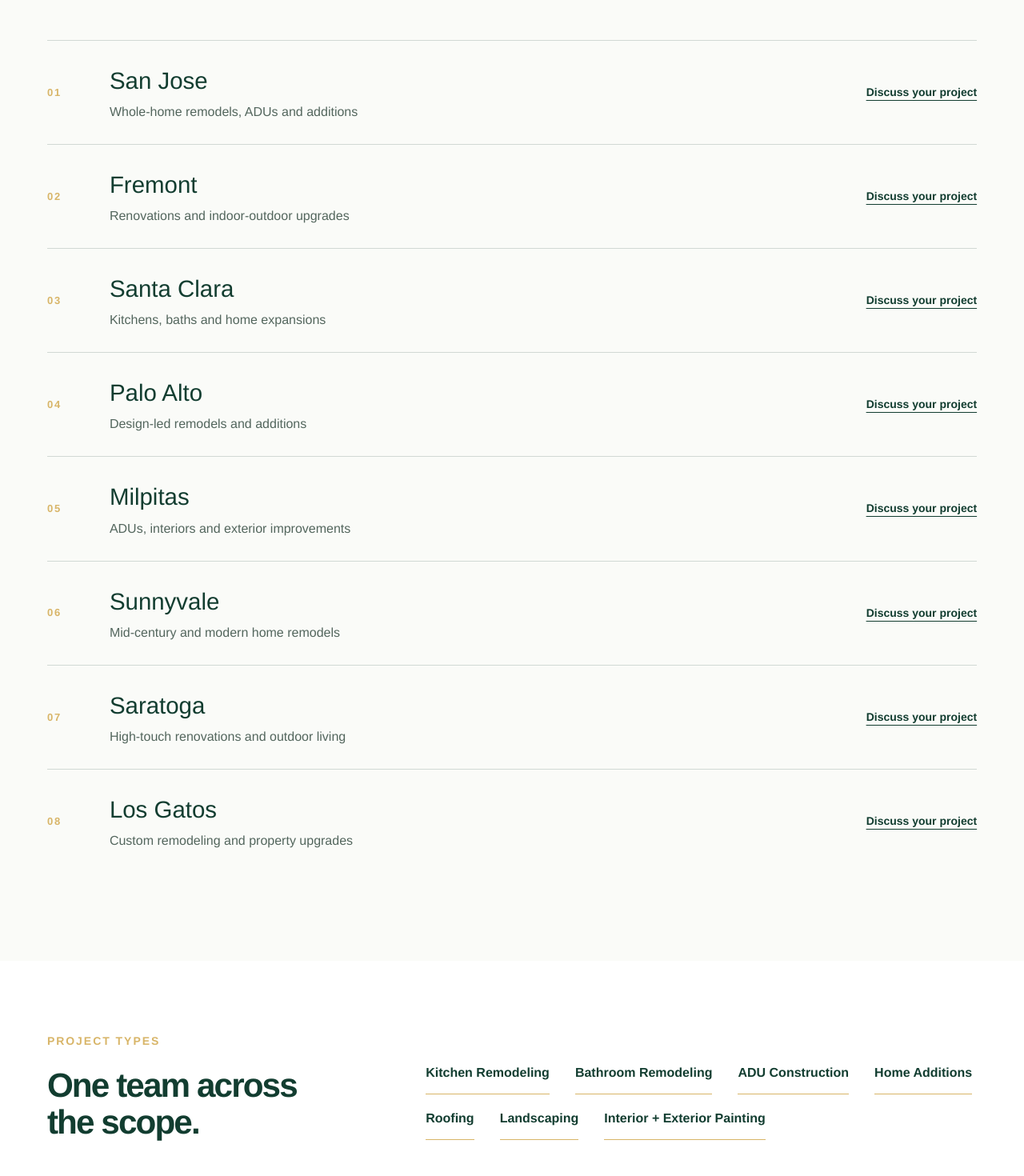
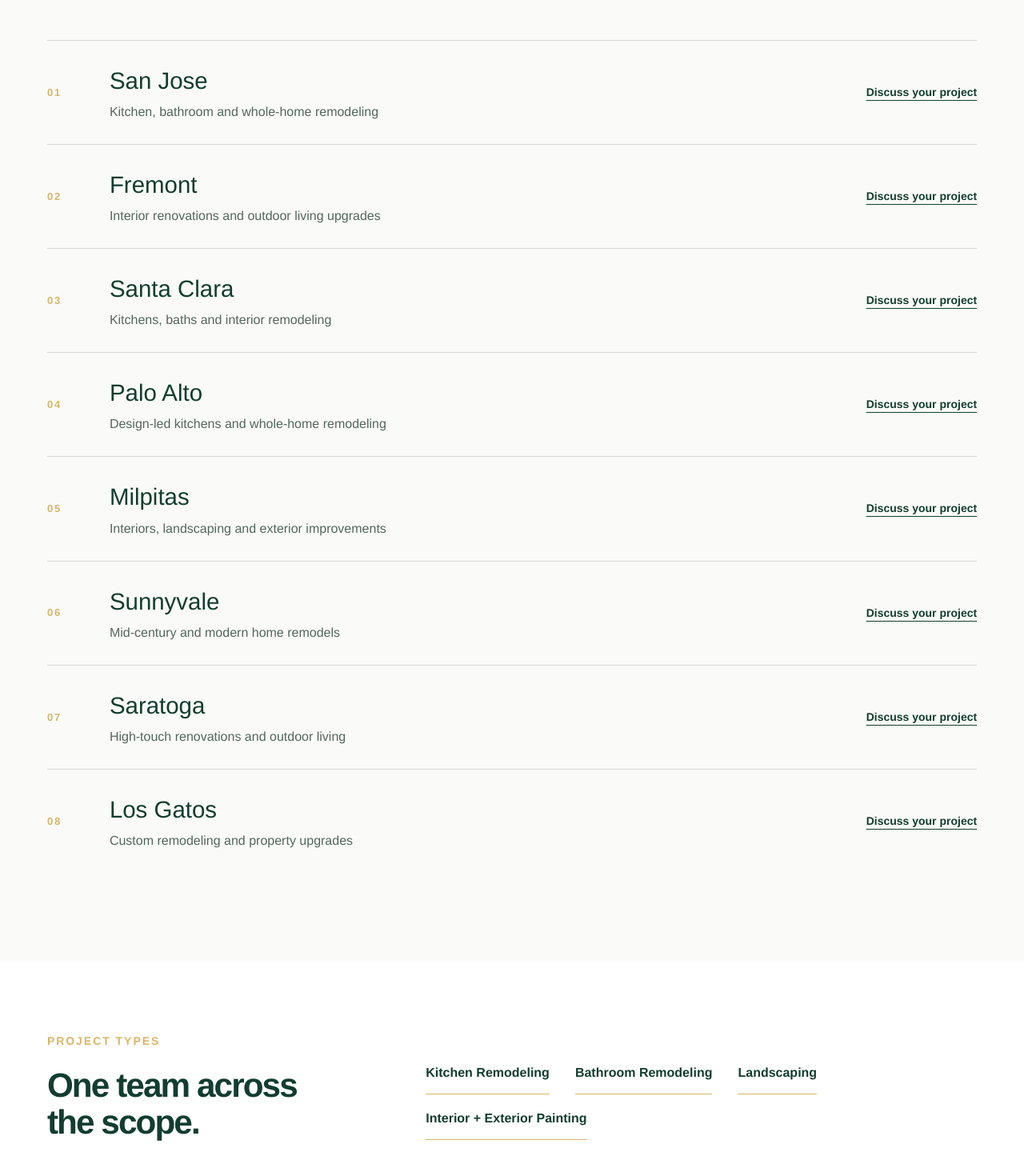
Before and after one commit to thomasaADS/south-bay-remodeling-site, a Next.js app: page /service-areas in a window 1280 px wide. Shown: the part 1040-2510 px from the top of the page at 80% size. Built offline with nearby package versions, Linux system fonts and the light colour scheme.

Commit message:
Remove ADU, roofing and addition services

```diff
--- a/app/layout.tsx
+++ b/app/layout.tsx
@@ -7,7 +7,7 @@ const siteUrl = "https://formadpb.com";
 const googleTagManagerId = "GTM-T3WRGP6K";
 const title = "FORMA Design + Build | San Jose Remodeling Contractor";
 const description =
-  "FORMA Design + Build is a San Jose general contractor serving South Bay homeowners with kitchen and bathroom remodeling, ADUs, additions, roofing, landscaping and painting.";
+  "FORMA Design + Build is a San Jose general contractor serving South Bay homeowners with kitchen and bathroom remodeling, whole-home improvements, landscaping and painting.";
 
 export const metadata: Metadata = {
   metadataBase: new URL(siteUrl),
--- a/app/page.tsx
+++ b/app/page.tsx
@@ -95,8 +95,8 @@ export default function Home() {
               <span>you live.</span>
             </h1>
             <p className="hero-intro">
-              Thoughtful remodeling, ADUs and additions. One connected team from
-              first idea to final detail, here in the South Bay.
+              Thoughtful kitchens, bathrooms and whole-home remodeling. One connected
+              team from first idea to final detail, here in the South Bay.
             </p>
             <div className="hero-actions">
               <a className="button button-primary" href="#consultation">
@@ -142,9 +142,7 @@ export default function Home() {
           {[
             "Kitchens",
             "Bathrooms",
-            "ADUs",
-            "Additions",
-            "Roofing",
+            "Whole-home remodeling",
             "Landscaping",
             "Painting",
           ].map((service) => (
@@ -346,7 +344,7 @@ export default function Home() {
                 <span>South Bay cities</span>
               </div>
               <div>
-                <strong>7</strong>
+                <strong>4</strong>
                 <span>Core service categories</span>
               </div>
               <div>
@@ -413,9 +411,9 @@ export default function Home() {
             </p>
             <div className="project-types">
               <span>Kitchen or bath</span>
-              <span>ADU or addition</span>
               <span>Whole-home remodel</span>
               <span>Exterior + landscape</span>
+              <span>Interior + exterior painting</span>
             </div>
             <div className="direct-contact" aria-label="Direct contact options">
               <a href="tel:+14082347914">Call (408) 234-7914</a>
@@ -444,7 +442,8 @@ export default function Home() {
             <strong>Services</strong>
             <a href="/services/kitchen-remodeling">Kitchen Remodeling</a>
             <a href="/services/bathroom-remodeling">Bathroom Remodeling</a>
-            <a href="/services/adu-construction">ADUs</a>
+            <a href="/services/landscaping">Landscaping</a>
+            <a href="/services/interior-exterior-painting">Painting</a>
             <a href="/services">All Services</a>
           </div>
           <div>
--- a/app/services/page.tsx
+++ b/app/services/page.tsx
@@ -6,7 +6,7 @@ import { services } from "../site-data";
 
 export const metadata: Metadata = {
   title: "Home Remodeling Services in San Jose",
-  description: "Explore FORMA Design + Build services for kitchens, bathrooms, ADUs, additions, roofing, landscaping and painting in San Jose and the South Bay.",
+  description: "Explore FORMA Design + Build services for kitchens, bathrooms, whole-home improvements, landscaping and painting in San Jose and the South Bay.",
   alternates: { canonical: "/services" },
 };
 
--- a/app/site-data.ts
+++ b/app/site-data.ts
@@ -43,50 +43,8 @@ export const services: Service[] = [
     ],
   },
   {
-    slug: "adu-construction",
+    slug: "landscaping",
     number: "03",
-    title: "ADU Construction",
-    shortTitle: "ADUs",
-    text: "Detached ADUs, attached units and garage conversions planned to make the most of your property and long-term goals.",
-    intro: "An ADU begins with feasibility: site conditions, access, utilities, setbacks, size and intended use. FORMA helps organize those decisions into a coordinated design and construction path.",
-    includes: ["Early site and feasibility review", "Detached, attached or conversion planning", "Layout and finish direction", "Utility and access coordination", "Permit-document coordination", "Construction and completion"],
-    planning: ["Intended use and desired level of privacy", "Property access, utilities and site constraints", "Size, layout and storage priorities", "City review requirements and project sequencing"],
-    questions: [
-      { question: "What type of ADU may fit my property?", answer: "The answer depends on the lot, existing structures, access, utilities and local requirements. A focused feasibility review is the right first step." },
-      { question: "Can a garage be converted into an ADU?", answer: "Some garages can be converted, but structure, ceiling height, foundation, utilities, parking and code conditions must be reviewed." },
-    ],
-  },
-  {
-    slug: "home-additions",
-    number: "04",
-    title: "Home Additions",
-    shortTitle: "Additions",
-    text: "Seamless room additions and expanded living areas that feel intentional, balanced and connected to the original home.",
-    intro: "A successful addition should feel like it belongs to the home. FORMA coordinates the new layout, structure, exterior connection and interior finishes so the added space supports the way the whole house works.",
-    includes: ["Programming and layout studies", "Existing-home connection planning", "Structural and engineering coordination", "Exterior massing and material direction", "Permit-document coordination", "Construction and finish integration"],
-    planning: ["Why the home needs more space", "How the addition changes circulation and daylight", "Structural, roof and foundation connections", "Budget, phasing and temporary living considerations"],
-    questions: [
-      { question: "How do you make an addition feel original to the home?", answer: "Proportion, rooflines, openings, materials and interior transitions should be considered together from the beginning." },
-      { question: "Can we remain in the house during construction?", answer: "That depends on the scope, access and utility interruptions. The construction plan should address safety, separation and disruption before work begins." },
-    ],
-  },
-  {
-    slug: "roofing",
-    number: "05",
-    title: "Roofing",
-    shortTitle: "Roofing",
-    text: "Roof replacement, repairs, weatherproofing and related exterior work coordinated as part of one clear project plan.",
-    intro: "Roofing work protects the home and often connects with drainage, insulation, ventilation, solar, additions or exterior updates. FORMA plans the scope around the broader condition of the property.",
-    includes: ["Existing-condition review", "Repair or replacement scope", "Material and color direction", "Flashing, drainage and ventilation coordination", "Related exterior detail planning", "Construction and site protection"],
-    planning: ["Roof age, active leaks and visible damage", "Material condition and remaining service life", "Drainage, flashing and ventilation details", "Related remodeling or exterior work"],
-    questions: [
-      { question: "Does every roof problem require replacement?", answer: "No. The appropriate scope depends on age, material condition, leak locations and the condition of flashing and roof penetrations." },
-      { question: "Can roofing be coordinated with an addition?", answer: "Yes. Planning the roof connection with the addition helps align structure, drainage, materials and construction sequencing." },
-    ],
-  },
-  {
-    slug: "landscaping",
-    number: "06",
     title: "Landscaping",
     shortTitle: "Landscaping",
     text: "Outdoor rooms, hardscape, planting, decks and gathering spaces designed for the South Bay’s indoor-outdoor lifestyle.",
@@ -94,13 +52,13 @@ export const services: Service[] = [
     includes: ["Outdoor-space programming", "Patio, path and hardscape direction", "Deck and gathering-area planning", "Planting and privacy strategy", "Drainage and lighting coordination", "Construction and finish integration"],
     planning: ["How the space will be used throughout the day", "Indoor-outdoor circulation and sightlines", "Sun, shade, privacy and maintenance", "Drainage, irrigation and material durability"],
     questions: [
-      { question: "Can landscaping be part of a larger remodel?", answer: "Yes. Coordinating exterior work with doors, kitchens, additions and site access often creates a more cohesive result." },
+      { question: "Can landscaping be part of a larger remodel?", answer: "Yes. Coordinating exterior work with doors, kitchens, patios and site access often creates a more cohesive result." },
       { question: "What should be planned before selecting plants?", answer: "Use, circulation, drainage, sun exposure, privacy, irrigation and the hardscape layout should guide the planting direction." },
     ],
   },
   {
     slug: "interior-exterior-painting",
-    number: "07",
+    number: "04",
     title: "Interior + Exterior Painting",
     shortTitle: "Painting",
     text: "Meticulous preparation and a refined finish that brings the architecture, materials and color story together.",
@@ -115,20 +73,20 @@ export const services: Service[] = [
 ];
 
 export const cities = [
-  { slug: "san-jose", name: "San Jose", description: "Whole-home remodels, ADUs and additions" },
-  { slug: "fremont", name: "Fremont", description: "Renovations and indoor-outdoor upgrades" },
-  { slug: "santa-clara", name: "Santa Clara", description: "Kitchens, baths and home expansions" },
-  { slug: "palo-alto", name: "Palo Alto", description: "Design-led remodels and additions" },
-  { slug: "milpitas", name: "Milpitas", description: "ADUs, interiors and exterior improvements" },
+  { slug: "san-jose", name: "San Jose", description: "Kitchen, bathroom and whole-home remodeling" },
+  { slug: "fremont", name: "Fremont", description: "Interior renovations and outdoor living upgrades" },
+  { slug: "santa-clara", name: "Santa Clara", description: "Kitchens, baths and interior remodeling" },
+  { slug: "palo-alto", name: "Palo Alto", description: "Design-led kitchens and whole-home remodeling" },
+  { slug: "milpitas", name: "Milpitas", description: "Interiors, landscaping and exterior improvements" },
   { slug: "sunnyvale", name: "Sunnyvale", description: "Mid-century and modern home remodels" },
   { slug: "saratoga", name: "Saratoga", description: "High-touch renovations and outdoor living" },
   { slug: "los-gatos", name: "Los Gatos", description: "Custom remodeling and property upgrades" },
 ] as const;
 
 export const faqs = [
-  { question: "What types of projects does FORMA take on?", answer: "FORMA supports kitchen and bathroom remodels, ADUs, additions, roofing, landscaping, painting and coordinated whole-home improvements throughout the South Bay." },
+  { question: "What types of projects does FORMA take on?", answer: "FORMA supports kitchen and bathroom remodels, landscaping, painting and coordinated whole-home improvements throughout the South Bay." },
   { question: "Can you help with design and permits?", answer: "Yes. The design-build approach is intended to connect early planning, design decisions, documentation, city requirements and construction into a more coordinated path. Exact requirements vary by city and project scope." },
-  { question: "How early should we contact you?", answer: "The earlier the better—especially for an ADU, structural remodel or addition. Early feasibility work helps reveal site, budget and permit considerations before decisions become expensive to change." },
+  { question: "How early should we contact you?", answer: "The earlier the better—especially for a kitchen, bathroom or whole-home remodel. Early planning helps reveal site, budget and permit considerations before decisions become expensive to change." },
   { question: "Do you work throughout the South Bay?", answer: "The core service area includes San Jose, Fremont, Santa Clara, Palo Alto, Milpitas, Sunnyvale, Saratoga and Los Gatos." },
   { question: "Where is FORMA Design + Build located?", answer: "FORMA Design + Build is based at 360 S Market St, Unit 1707, San Jose, CA 95113 and serves homeowners throughout the South Bay." },
   { question: "How can I contact FORMA?", answer: "Call (408) 234-7914, email Office@formadpb.com or complete the project consultation form on this site." },
--- a/lib/consultation.ts
+++ b/lib/consultation.ts
@@ -1,10 +1,7 @@
 export const projectTypes = [
   "Kitchen remodeling",
   "Bathroom remodeling",
-  "ADU construction",
-  "Home addition",
   "Whole-home remodeling",
-  "Roofing",
   "Landscaping",
   "Painting",
 ] as const;
```
